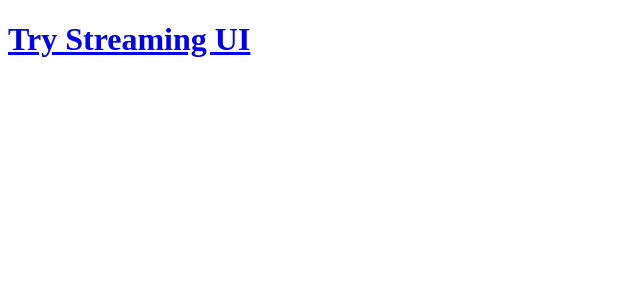
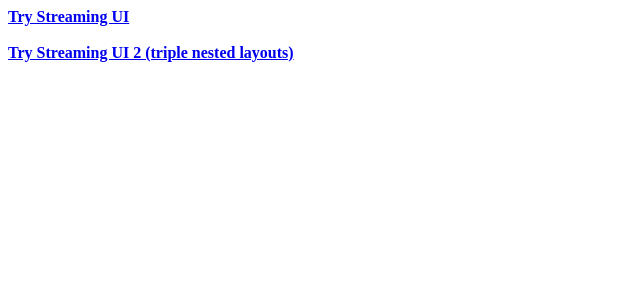
Before and after one commit to kiart-tantasi/nextjs-13-app-router, a Next.js app: page / in a window 1280 px wide. Shown: the top 300 px of the page, without its empty margins (0-640 px from the left). Built offline with nearby package versions, Linux system fonts and the light colour scheme.

Commit message:
refactor home page

```diff
--- a/app/page.tsx
+++ b/app/page.tsx
@@ -3,9 +3,14 @@ import Link from "next/link";
 export default function Page() {
   return (
     <div>
-      <Link href="/stream-ui">
-        <h1>Try Streaming UI</h1>
-      </Link>
+      <a href="/stream-ui">
+        <b>Try Streaming UI</b>
+      </a>
+      <br />
+      <br />
+      <a href="/1/2/3">
+        <b>Try Streaming UI 2 (triple nested layouts)</b>
+      </a>
     </div>
   );
 }
```
